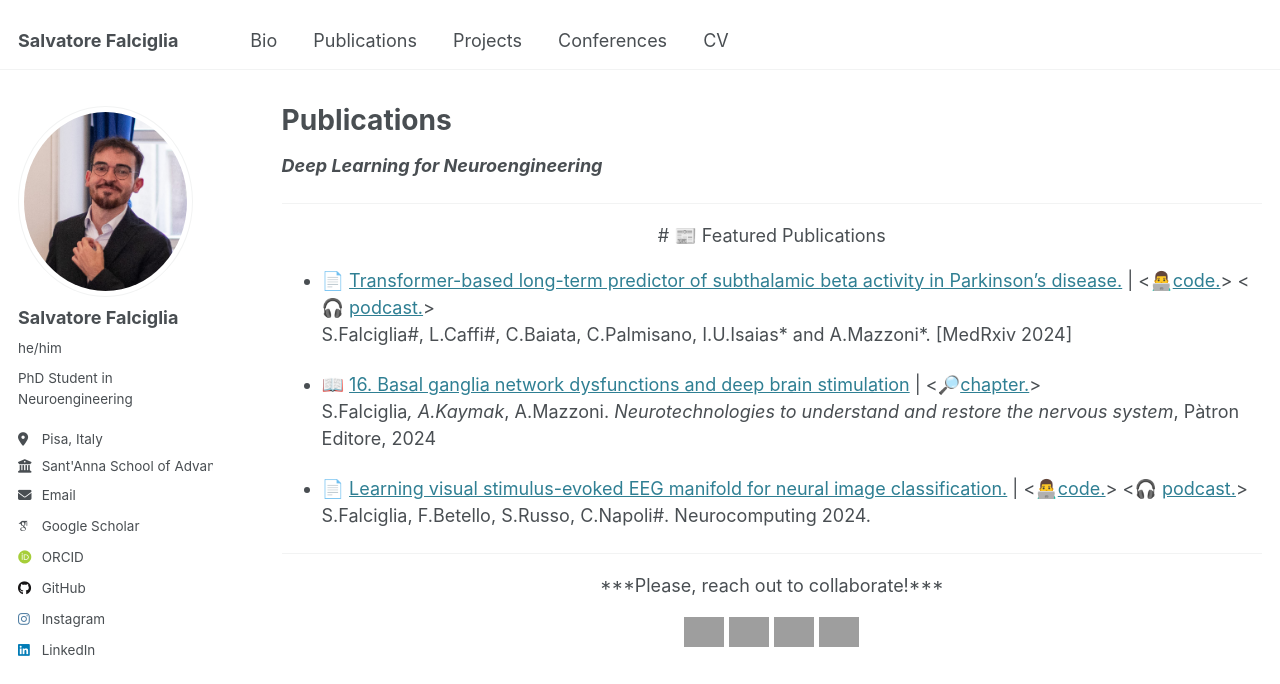
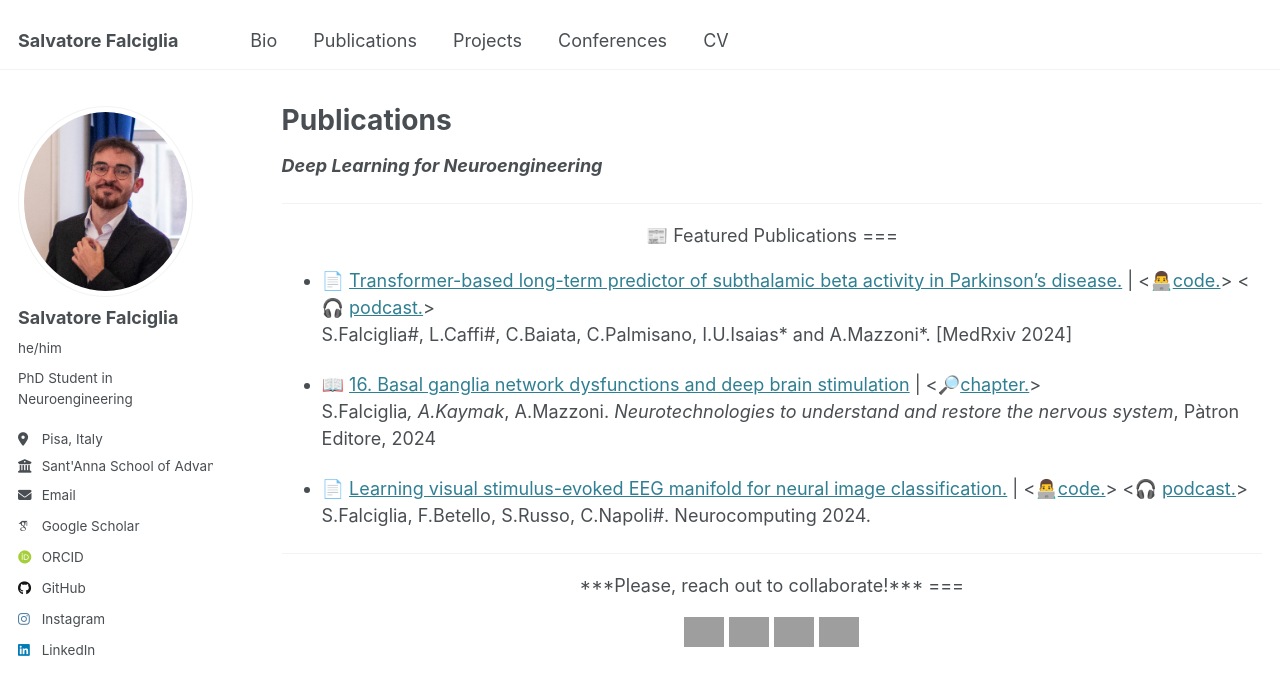
Before and after one commit to falciglia/falciglia.github.io, a Jekyll site: the page built from _pages/publications.md, in a window 1280 px wide and 1059 px high. Shown: the top 684 px of the window. Built offline with Jekyll 4.4.1, drawn with Linux system fonts in a browser that asks for light colours; some web fonts are replaced; grey boxes are pictures that could not be loaded.

Commit message:
Update publications.md

```diff
--- a/_pages/publications.md
+++ b/_pages/publications.md
@@ -11,7 +11,8 @@
 
 <div align="center">
 
-# 📰 Featured Publications
+📰 Featured Publications
+===
 
 </div>
 
@@ -33,11 +34,12 @@
 <div align="center">
 
 ***Please, reach out to collaborate!***
+===
 
 <p align="center">
 
 <a href="https://www.linkedin.com/in/salvatore-falciglia/" target="blank"><img align="center" src="https://github.com/CLorant/readme-social-icons/blob/main/large/colored/linkedin.svg" height="30" width="40" /></a>
-<a href="https://github.com/falciglia" target="blank"><img align="center" src="https://github.com/CLorant/readme-social-icons/blob/main/large/colored/github.svg" height="30" width="40" /></a>
+<a href="https://github.com/falciglia" target="blank"><img align="center" src="https://en.wikipedia.org/wiki/GitHub#/media/File:GitHub_Invertocat_Logo.svg" height="30" width="40" /></a>
 <a href="https://scholar.google.com/citations?hl=it&user=E-nObHcAAAAJ" target="blank"><img align="center" src="https://upload.wikimedia.org/wikipedia/commons/c/c7/Google_Scholar_logo.svg" alt="@AzharGhafoor" height="30" width="40" /></a>
 <a href="https://www.instagram.com/falciglia_/" target="blank"><img align="center" src="https://github.com/CLorant/readme-social-icons/blob/main/large/colored/instagram.svg" height="30" width="40" /></a>
 
```
